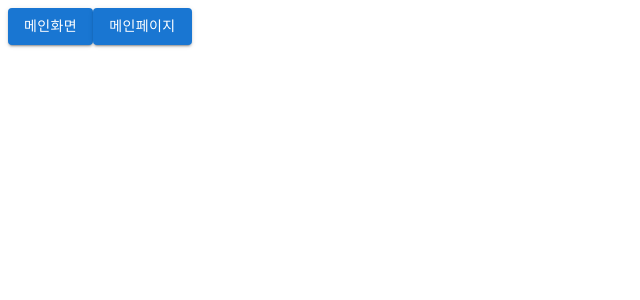
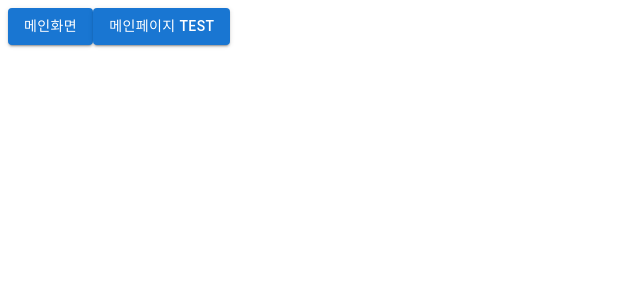
Before and after one commit to kwakhyun/anonymous-forum, a React (Create React App) app: page / in a window 1280 px wide. Shown: the top 300 px of the page, without its empty margins (0-640 px from the left). Built offline with nearby package versions, Linux system fonts and the light colour scheme.

Commit message:
test commit

```diff
--- a/src/pages/MainPage.jsx
+++ b/src/pages/MainPage.jsx
@@ -4,7 +4,7 @@ const MainPage = () => {
   return (
     <div className="App">
       <MainButton onClick={() => alert("메인기능 발생")}>메인화면</MainButton>
-      <MainButton>메인페이지</MainButton>
+      <MainButton>메인페이지 Test</MainButton>
     </div>
   );
 };
```
